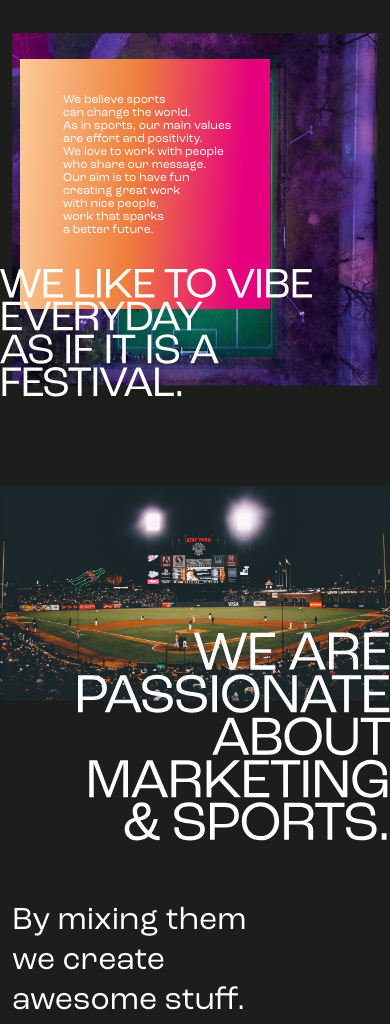
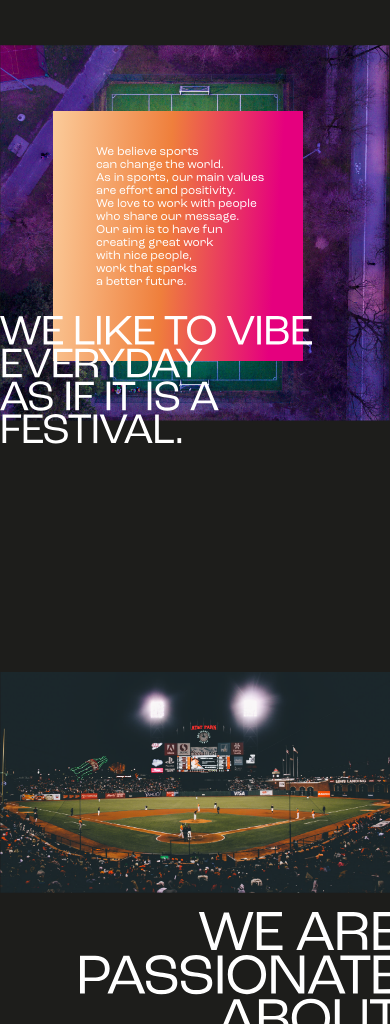
Before and after one commit to ezexedge/festival, a website: page index.html in a window 390 px wide. Shown: the part 420-1444 px from the top of the page. Drawn offline with nearby package versions, Linux system fonts and the light colour scheme; files whose address does not match are found by name.

Commit message:
add parallax

```diff
--- a/index.html
+++ b/index.html
@@ -54,13 +54,13 @@
 
     <section id="about-us"  class=" section-1">
 
-        <div class="content-text-head ">
+        <div class="text-img content-text-head ">
         <p class="text-break">With more than 10 years of experience<br>
             in strategic marketing related to brands<br>
             and sports.<br></p>
         </div>
-        <div class="container-xl content-main d-flex justify-content-end">
-            <div class="box">
+        <div class="img-main container-xl content-main d-flex justify-content-end">
+            <div class="box text-img">
                 <p>
                     We believe sports
                     <br>
@@ -85,17 +85,15 @@ work that sparks
 a better future.
                 </p>
             </div>
-            <img  class="img-fluid" src="/img/section-1.png" alt="">
 
         </div>
-       <img class="text-section-1" src="/img/text-section-1.svg">
+       <img  class="text-img  text-section-1" src="/img/text-section-1.svg">
     </section>
     <section class="section-2 d-flex justify-content-end">
-      <img class="img-fluid img1" src="/img/section-2.png" alt="">
 
-       <img class="img-fluid img2" src="/img/text-section-2.svg" alt="">
+       <img class="text-img img-fluid img2" src="/img/text-section-2.svg" alt="">
     </section>
-    <section id="our-services" class="section-4">
+    <section id="our-services" class="text-img section-4">
       <div class="container-xl ">
           <div class="row ">
             <div class="text-head">
@@ -196,11 +194,10 @@ a better future.
 
   </section>
     <section class="section-3 d-flex justify-content-end">
-      <img class="img-fluid img1" src="/img/section-3.png" alt="">
 
-      <img class="img-fluid img2" src="/img/text-section-3.svg" alt="">
+      <img class=" text-img  img-fluid img2" src="/img/text-section-3.svg" alt="">
    </section>
-   <section id="contact" class="section-5 ">
+   <section id="contact" class="text-img section-5 ">
     <div class="container-fluid ">
       <div class="row ">
       <div class="col-xl-3 col-5  email ml-5 d-flex flex-column">
@@ -282,6 +279,8 @@ a better future.
     <img class="img-fluid img1" src="/img/footer.png" alt="">
 
   </footer>
+  <script src="https://cdn.jsdelivr.net/npm/jarallax@2/dist/jarallax.min.js"></script>
+
   <script src="https://cdn.jsdelivr.net/npm/bootstrap@5.2.3/dist/js/bootstrap.bundle.min.js"></script>
   <script src="https://cdnjs.cloudflare.com/ajax/libs/gsap/3.4.2/gsap.min.js"></script>
   <script src="https://cdnjs.cloudflare.com/ajax/libs/gsap/3.4.2/ScrollTrigger.min.js"></script>
--- a/js/index.js
+++ b/js/index.js
@@ -5,26 +5,26 @@ if (window.screen.width > 470) {
   gsap.registerPlugin(ScrollTrigger);
   let tl = gsap.timeline();
 
-  const sections = document.querySelectorAll("section");
+  const sections = document.querySelectorAll(".text-img");
   const headers = document.querySelectorAll("header");
 
   console.log("aaa", sections);
 
   sections.forEach((section) => {
     gsap.fromTo(
-      section.children,
-      { y: "+=100", opacity: 0 },
+      section,
+      { y: "+=250", opacity: 0 },
       {
         y: 0,
         opacity: 1,
         stagger: 0.3,
-        duration: 1.3,
+        duration: 1.5,
         ease: "easeInOut",
         scrollTrigger: {
           trigger: section,
-          start: "start 15%",
+          start: "top bottom",
 
-          //markers:true,
+          //markers: true,
         },
       }
     );
--- a/src/scss/contenido/_section-1.scss
+++ b/src/scss/contenido/_section-1.scss
@@ -6,11 +6,45 @@
     margin-top: 3.5rem;
     margin-bottom: 300px;
     position: relative;
+
+    .img-main{
+      background-image: url("../../../img//section-1.png");
+      background-repeat: no-repeat!important;
+      background-attachment: fixed!important;
+      background-position: 85% 0%;
+      height: 720px;
+      margin-bottom: 300px;
+      @media (max-width: 600px) {
+        height: 500px;
+        background-position: center center;
+        margin-bottom: 150px;
+
+
+      }
+      @media (max-width: 800px) {
+        background-position: 65% 0%;
+
+        height: 600px;
+
+      }
+      @media (max-width:560px) {
+        height: 450px;
+
+
+      }
+      @media (max-width:494px) {
+        height: 400px;
+        background-position: center center;
+        background-size: 100%;
+
+      }
+    }
     @media (max-width: 990px) {
         margin-top: 2rem;
 
 
       }
+
       @media (max-width: 600px) {
         margin-top: 0rem;
 
@@ -73,21 +107,50 @@
             display: flex;
             justify-content: start;
             @media (max-width: 960px) {
-                top: 50%;
-                left: 50%;
-                 transform: translate(-60%, -40%);
+
+                 transform: translate(-65%, 0%);
 
 
               }
-              @media (max-width:550px) {
-                transform: translate(-70%, -60%);
+              @media (max-width: 745px) {
+
+                transform: translate(-50%, 25%);
+                width: 350px;
+                height: 350px;
+
+             }
+
+              @media (max-width:560px) {
+                transform: translate(-90%, 90%);
+
+                width: 250px;
+            height: 250px;
+
+              }
+              @media (max-width:494px) {
+                transform: translate(-40%, 90%);
+
+                width: 250px;
+            height: 250px;
+
+              }
+              @media (max-width:413px) {
+                transform: translate(-30%, 0%);
 
                 width: 250px;
             height: 250px;
 
               }
             p{
-                @media (max-width:550px) {
+
+              @media (max-width: 745px) {
+
+                font-size: 17px;
+                line-height: 16px;
+                margin-top: 35px;
+
+             }
+                @media (max-width:565px) {
 
                font-size: 12px;
                line-height: 13px;
--- a/src/scss/contenido/_section-2.scss
+++ b/src/scss/contenido/_section-2.scss
@@ -4,11 +4,18 @@
     position: relative;
     display: flex;
     justify-content: center;
-    padding-left: 47px;
-    padding-right: 47px;
     margin-bottom: 350px;
+    background-image: url("../../../img//section-2.png");
+    background-repeat: no-repeat;
+    background-attachment: fixed;
+    background-position: center center;
+    background-size: 100%;
+    padding: 320px;
+    margin: 0px 47px;
+    margin-bottom: 400px;
     @media (max-width: 700px) {
       margin-bottom: 230px;
+      padding: 200px;
 
 
     }
@@ -20,6 +27,9 @@
     @media (max-width: 730px) {
         padding-left: 0px;
         padding-right: 0px;
+        margin: 0px 0px;
+        padding: 200px;
+        margin-bottom: 400px;
 
       }
 
@@ -32,13 +42,14 @@
         @media (max-width: 730px) {
             width: 80%;
 
+            right: 0px;
 
           }
 
         width: 857px;
         height: 629px;
-        right: 0;
-        bottom: -330px;
+        right: -47px;
+        bottom: -47vh;
         position: absolute;
 
         @media (max-width: 730px) {
--- a/src/scss/contenido/_section-3.scss
+++ b/src/scss/contenido/_section-3.scss
@@ -8,12 +8,21 @@
     padding-left: 47px;
     padding-right: 47px;
     margin-bottom: 400px;
-
+    background-image: url("../../../img//section-3.png");
+    background-repeat: no-repeat;
+    background-attachment: fixed;
+    background-position: center center;
+    background-size: 100%;
+    padding: 320px;
+    margin: 0px 47px;
+    margin-bottom: 400px;
     @media (max-width: 730px) {
         padding-left: 0px;
         padding-right: 0px;
         margin-bottom: 200px;
-
+      margin-right: 0px;
+      margin-left: 0px;
+      padding: 200px;
 
       }
       @media (max-width: 480px) {
--- a/src/scss/header/_header.scss
+++ b/src/scss/header/_header.scss
@@ -10,6 +10,7 @@ header{
         font-family: rocGrotesk;
         background-image: url("/img/header.png");
         background-repeat:no-repeat;
+      background-attachment: fixed;
         background-size:100%;
         margin-right: 46px;
         margin-left: 46px;
```
Also changed, not shown: build/css/style.css, 1 other file.
